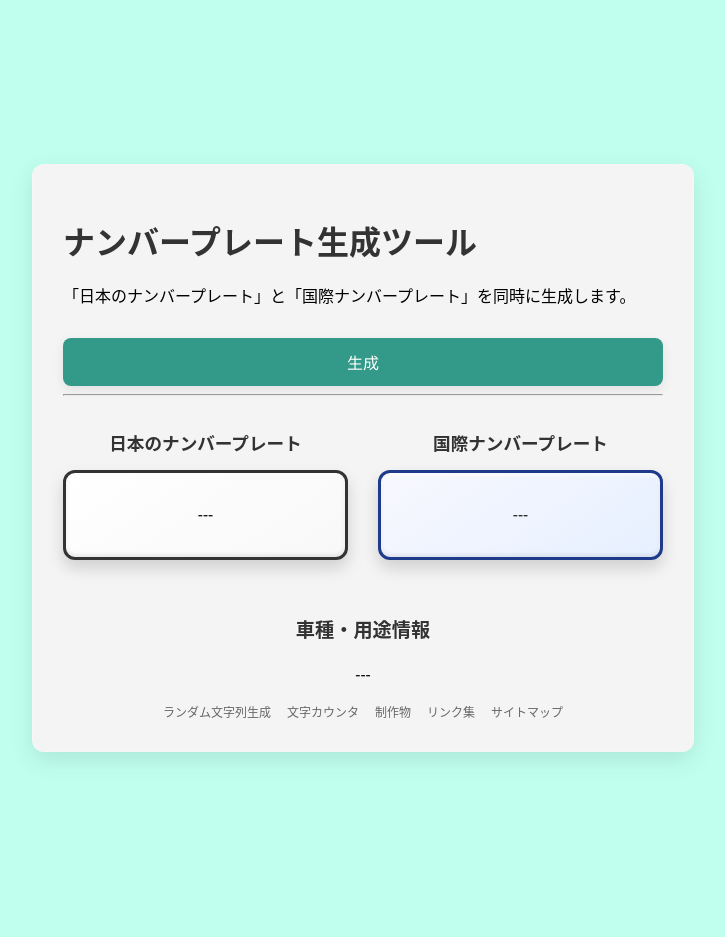
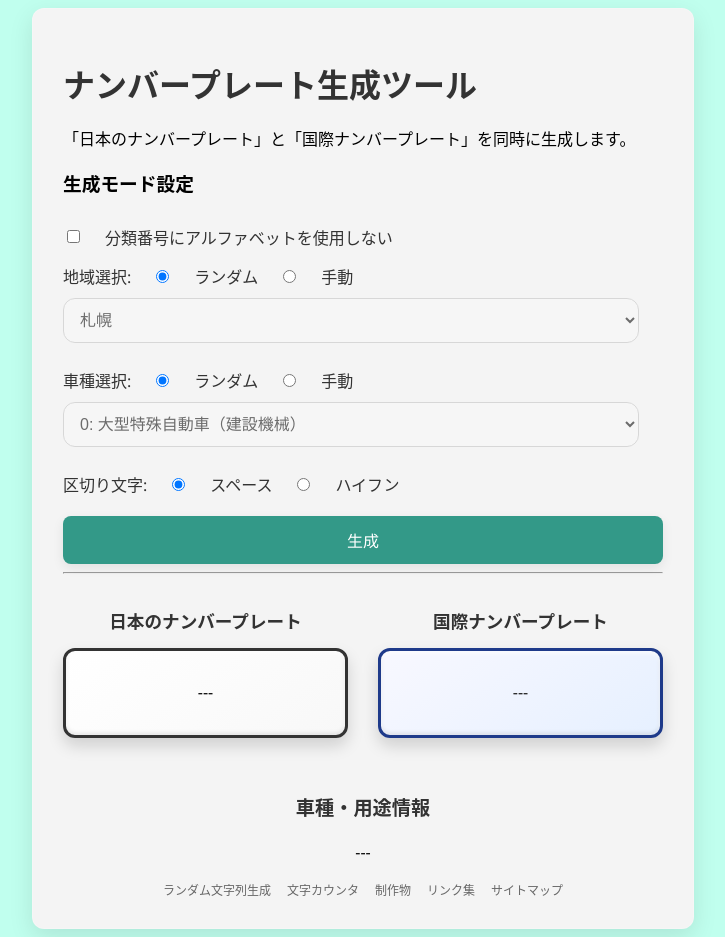
Before and after one commit to Usuiensan/usuiensan, a Jekyll site: the page built from plate-generator.html, in a window 1280 px wide. Shown: the whole page, without its empty margins (277-1002 px from the left). Built offline with Jekyll 4.4.1, drawn with Linux system fonts in a browser that asks for light colours; some web fonts are replaced; before the commit the page ends 916 px from its top, so only the background shows below that; some of the changed lines change nothing that is shown.

Commit message:
feat: ナンバープレート生成ツールに設定オプションを追加 - アルファベット使用の有無、地域選択、車種選択、区切り文字の設定を追加 - 設定をクッキーに保存・読み込みする機能を実装 - プレート生成時に設定を反映 - スタイルシートのフォント設定を更新

```diff
--- a/assets/js/plate-generator.js
+++ b/assets/js/plate-generator.js
@@ -5,6 +5,12 @@ document.addEventListener('DOMContentLoaded', () => {
     const intPlateDiv = document.getElementById('intPlate');
     const copyRomajiBtn = document.getElementById('copyRomajiBtn');
     const romajiPlateDiv = document.getElementById('romajiPlate');
+    const noAlphabetMode = document.getElementById('noAlphabetMode');
+    const areaModeRadios = document.querySelectorAll('input[name="areaMode"]');
+    const areaSelect = document.getElementById('areaSelect');
+    const vehicleModeRadios = document.querySelectorAll('input[name="vehicleMode"]');
+    const vehicleSelect = document.getElementById('vehicleSelect');
+    const separatorRadios = document.querySelectorAll('input[name="separator"]');
 
     let plateData = null;
     let romajiPlateCopy = '';
@@ -23,12 +29,41 @@ document.addEventListener('DOMContentLoaded', () => {
         'わ': 'WA', 'を': 'WO', 'ん': 'N'
     };
 
+    // クッキーから設定を読み込む関数
+    function loadSettingsFromCookie() {
+        const cookie = document.cookie.split(';').find(c => c.trim().startsWith('plateSettings='));
+        if (cookie) {
+            const settings = JSON.parse(cookie.split('=')[1]);
+            if (settings.noAlphabet) noAlphabetMode.checked = settings.noAlphabet;
+            if (settings.areaMode) document.querySelector(`input[name="areaMode"][value="${settings.areaMode}"]`).checked = true;
+            if (settings.vehicleMode) document.querySelector(`input[name="vehicleMode"][value="${settings.vehicleMode}"]`).checked = true;
+            if (settings.separator) document.querySelector(`input[name="separator"][value="${settings.separator}"]`).checked = true;
+            if (settings.selectedArea) areaSelect.value = settings.selectedArea;
+            if (settings.selectedVehicle) vehicleSelect.value = settings.selectedVehicle;
+        }
+    }
+
+    // 設定をクッキーに保存する関数
+    function saveSettingsToCookie() {
+        const settings = {
+            noAlphabet: noAlphabetMode.checked,
+            areaMode: document.querySelector('input[name="areaMode"]:checked').value,
+            vehicleMode: document.querySelector('input[name="vehicleMode"]:checked').value,
+            separator: document.querySelector('input[name="separator"]:checked').value,
+            selectedArea: areaSelect.value,
+            selectedVehicle: vehicleSelect.value
+        };
+        document.cookie = `plateSettings=${JSON.stringify(settings)}; max-age=31536000; path=/`;
+    }
+
     // JSONファイルを読み込む関数
     async function loadData() {
         try {
             const response = await fetch('assets/json/plate-data.json');
             plateData = await response.json();
             generateBtn.disabled = false;
+            setupDropdowns();
+            loadSettingsFromCookie();
         } catch (error) {
             console.error('Error loading plate-data.json:', error);
             jpPlateDiv.textContent = 'データファイルの読み込みに失敗しました。';
@@ -37,18 +72,67 @@ document.addEventListener('DOMContentLoaded', () => {
         }
     }
 
+    // ドロップダウンを設定する関数
+    function setupDropdowns() {
+        // 地域ドロップダウン
+        areaSelect.innerHTML = '';
+        Object.keys(plateData.areas).forEach(area => {
+            const option = document.createElement('option');
+            option.value = area;
+            option.textContent = area;
+            areaSelect.appendChild(option);
+        });
+
+        // 車種ドロップダウン
+        vehicleSelect.innerHTML = '';
+        Object.entries(plateData.classification.first_digit).forEach(([key, value]) => {
+            const option = document.createElement('option');
+            option.value = key;
+            option.textContent = `${key}: ${value}`;
+            vehicleSelect.appendChild(option);
+        });
+
+        // ラジオボタンのイベントリスナー
+        areaModeRadios.forEach(radio => {
+            radio.addEventListener('change', () => {
+                areaSelect.disabled = radio.value !== 'manual';
+                saveSettingsToCookie();
+            });
+        });
+        vehicleModeRadios.forEach(radio => {
+            radio.addEventListener('change', () => {
+                vehicleSelect.disabled = radio.value !== 'manual';
+                saveSettingsToCookie();
+            });
+        });
+        separatorRadios.forEach(radio => {
+            radio.addEventListener('change', saveSettingsToCookie);
+        });
+        noAlphabetMode.addEventListener('change', saveSettingsToCookie);
+        areaSelect.addEventListener('change', saveSettingsToCookie);
+        vehicleSelect.addEventListener('change', saveSettingsToCookie);
+    }
+
     // ナンバープレートを生成する関数
     function generatePlate() {
         if (!plateData) return;
 
-        // 地域名をランダムに選択
-        const areas = Object.keys(plateData.areas);
-        const randomAreaKey = areas[Math.floor(Math.random() * areas.length)];
-        const areaInfo = plateData.areas[randomAreaKey];
+        // 区切り文字を取得
+        const separator = document.querySelector('input[name="separator"]:checked').value === 'space' ? ' ' : '-';
+
+        // 地域を選択
+        let selectedAreaKey;
+        if (document.querySelector('input[name="areaMode"]:checked').value === 'manual') {
+            selectedAreaKey = areaSelect.value;
+        } else {
+            const areas = Object.keys(plateData.areas);
+            selectedAreaKey = areas[Math.floor(Math.random() * areas.length)];
+        }
+        const areaInfo = plateData.areas[selectedAreaKey];
         const intAreaCode = areaInfo.code;
 
         // 日本の地域名を整形（括弧部分を完全に削除）
-        const jpAreaName = randomAreaKey.replace(/（.*?）|\(.*?\)/g, '');
+        const jpAreaName = selectedAreaKey.replace(/（.*?）|\(.*?\)/g, '');
 
         // 都道府県と運輸支局名を取得
         const prefecture = areaInfo.prefecture;
@@ -56,20 +140,37 @@ document.addEventListener('DOMContentLoaded', () => {
         const codeExplanation = areaInfo.codeExplanation || '';
 
         // 分類番号を生成
-        const firstDigit = randomItem(Object.keys(plateData.classification.first_digit));
-        const secondDigit = randomItem(plateData.classification.second_digit);
-        const thirdDigit = randomItem(plateData.classification.third_digit);
+        let availableSecondDigits = plateData.classification.second_digit;
+        let availableThirdDigits = plateData.classification.third_digit;
+        if (noAlphabetMode.checked) {
+            availableSecondDigits = availableSecondDigits.filter(d => /^\d$/.test(d));
+            availableThirdDigits = availableThirdDigits.filter(d => /^\d$/.test(d));
+        }
+
+        let firstDigit;
+        if (document.querySelector('input[name="vehicleMode"]:checked').value === 'manual') {
+            firstDigit = vehicleSelect.value;
+        } else {
+            firstDigit = randomItem(Object.keys(plateData.classification.first_digit));
+        }
+
+        // 軽自動車の場合、secondDigit をフィルタ
+        const isKeiFirst = ['4', '5', '7', '8'].includes(firstDigit);
+        if (isKeiFirst) {
+            let keiSecondDigits = ['8', '9', 'A', 'C', 'F', 'H', 'K', 'L', 'M', 'P', 'X', 'Y'];
+            if (noAlphabetMode.checked) {
+                keiSecondDigits = keiSecondDigits.filter(d => /^\d$/.test(d));
+            }
+            availableSecondDigits = availableSecondDigits.filter(d => keiSecondDigits.includes(d));
+        }
+
+        const secondDigit = randomItem(availableSecondDigits);
+        const thirdDigit = randomItem(availableThirdDigits);
 
         const classificationNumber = `${firstDigit}${secondDigit}${thirdDigit}`;
         // console.log(`Generated classification number: ${classificationNumber}`);
         //分類番号に応じてプレートの種類を決定
-        const isKeiCar = (firstDigit, secondDigit) => {
-        // 軽自動車を示す第二桁のリスト
-        const keiSecondDigits = ['8', '9', 'A', 'C', 'F', 'H', 'K', 'L', 'M', 'P', 'X', 'Y'];
-        // firstDigit が 4, 5, 7, 8 のいずれかで、かつ secondDigit が軽自動車のリストに含まれているか
-        return (['4', '5', '7', '8'].includes(firstDigit) && keiSecondDigits.includes(secondDigit));
-        };
-        const isKei = isKeiCar(firstDigit, secondDigit);
+        const isKei = isKeiFirst && ['8', '9', 'A', 'C', 'F', 'H', 'K', 'L', 'M', 'P', 'X', 'Y'].includes(secondDigit);
         const hiraganaSet = isKei ? plateData.hiraganas.kei : plateData.hiraganas.normal;
         // 用途（自家用・事業用・レンタカー）をランダムに選択
         const hiraganaType = randomItem(Object.keys(hiraganaSet));
@@ -129,7 +230,7 @@ document.addEventListener('DOMContentLoaded', () => {
                 <span class="serial-number">${formattedNumber}</span>
             </div>
         `;
-        const jpPlateCopy = `${jpAreaName} ${classificationNumber} ${randomHiragana} ${formattedNumber}`;
+        const jpPlateCopy = `${jpAreaName}${separator}${classificationNumber}${separator}${randomHiragana}${separator}${formattedNumber}`;
         console.log(`${jpAreaName} ${classificationNumber} ${randomHiragana} ${formattedNumber}`);
         const jpPlateContent = jpPlateDiv.querySelector('.plate-content');
         jpPlateContent.innerHTML = jpPlateDisplay;
@@ -142,7 +243,7 @@ document.addEventListener('DOMContentLoaded', () => {
         const vehicleType = plateData.classification.first_digit[firstDigit];
         const hiraganaPurpose = hiraganaType;
         // 管轄情報を抽出（括弧内の情報）
-        const jurisdictionMatch = randomAreaKey.match(/[（\(]([^）\)]*)[）\)]/);
+        const jurisdictionMatch = selectedAreaKey.match(/[（\(]([^）\)]*)[）\)]/);
         const jurisdiction = jurisdictionMatch ? jurisdictionMatch[1] : '';
 
         vehicleTypeDiv.innerHTML = `
@@ -183,16 +284,16 @@ document.addEventListener('DOMContentLoaded', () => {
                 <span class="serial-number">${serialNumber}</span>
             </div>
         `;
-        const intPlateCopy = `${intAreaCode} ${classificationNumber} ${romajiLetter} ${serialNumber}`;
-        console.log(`${intAreaCode} ${classificationNumber} ${romajiLetter} ${serialNumber}`);
+        const intPlateCopy = `${intAreaCode}${separator}${classificationNumber}${separator}${romajiLetter}${separator}${serialNumber}`;
+        // console.log(`${intAreaCode} ${classificationNumber} ${romajiLetter} ${serialNumber}`);
         const intPlateContent = intPlateDiv.querySelector('.plate-content');
         intPlateContent.innerHTML = intPlateDisplay;
         intPlateDiv.onclick = () => copyToClipboard(intPlateCopy, intPlateDiv);
 
         // ローマ字エリアコードの国際ナンバープレート
         const romajiAreaCode = plateRomaji;
-        romajiPlateCopy = `${romajiAreaCode}-${classificationNumber}-${romajiLetter}-${serialNumber}`;
-        console.log(`${romajiAreaCode} ${classificationNumber} ${romajiLetter} ${serialNumber}`);
+        romajiPlateCopy = `${romajiAreaCode}${separator}${classificationNumber}${separator}${romajiLetter}${separator}${serialNumber}`;
+        // console.log(`${romajiAreaCode} ${classificationNumber} ${romajiLetter} ${serialNumber}`);
     }
 
     // リストからランダムな要素を取得するヘルパー関数
@@ -224,7 +325,10 @@ document.addEventListener('DOMContentLoaded', () => {
     };
 
     // ボタンのクリックイベントを設定
-    generateBtn.addEventListener('click', generatePlate);
+    generateBtn.addEventListener('click', () => {
+        generatePlate();
+        saveSettingsToCookie();
+    });
 
     // ローマ字コピーボタンのイベント
     copyRomajiBtn.addEventListener('click', () => {
--- a/plate-generator.html
+++ b/plate-generator.html
@@ -4,6 +4,34 @@ title: ナンバープレートの番号を生成
 ---
 <h1>ナンバープレート生成ツール</h1>
 <p>「日本のナンバープレート」と「国際ナンバープレート」を同時に生成します。</p>
+
+<div class="mode-selection">
+    <h3>生成モード設定</h3>
+    <div class="mode-option">
+        <label><input type="checkbox" id="noAlphabetMode"> 分類番号にアルファベットを使用しない</label>
+    </div>
+    <div class="mode-option">
+        <label>地域選択:</label>
+        <label><input type="radio" name="areaMode" value="random" checked> ランダム</label>
+        <label><input type="radio" name="areaMode" value="manual"> 手動</label>
+        <select id="areaSelect" disabled>
+            <!-- オプションはJSで動的に追加 -->
+        </select>
+    </div>
+    <div class="mode-option">
+        <label>車種選択:</label>
+        <label><input type="radio" name="vehicleMode" value="random" checked> ランダム</label>
+        <label><input type="radio" name="vehicleMode" value="manual"> 手動</label>
+        <select id="vehicleSelect" disabled>
+            <!-- オプションはJSで動的に追加 -->
+        </select>
+    </div>
+    <div class="mode-option">
+        <label>区切り文字:</label>
+        <label><input type="radio" name="separator" value="space" checked> スペース</label>
+        <label><input type="radio" name="separator" value="hyphen"> ハイフン</label>
+    </div>
+</div>
 
 <button id="generateBtn">生成</button>
 <hr>
--- a/style.css
+++ b/style.css
@@ -1,9 +1,9 @@
 body {
-    font-family: "M+ 1p", "Rounded M+ 1m", "Myrica M",
+    font-family: "Apple Color Emoji","Noto Color Emoji","M+ 1p", "Rounded M+ 1m", "Myrica M",
                  "Noto Sans", "Noto Sans CJK JP", "Noto Sans JP",
                  "Noto Sans Symbols", "Noto Sans Symbols 2",
-                 "Noto Sans Math", "Noto Color Emoji",
-                 "Apple Color Emoji", "Segoe UI Emoji", "Segoe UI Symbol",
+                 "Noto Sans Math",
+                 "Segoe UI Emoji", "Segoe UI Symbol",
                  "Hiragino Sans", "Yu Gothic UI", "Meiryo UI",
                  sans-serif;
     display: flex;
@@ -78,13 +78,13 @@ textarea {
     resize: vertical;
     min-height: 100px;
     /* レアな文字の表示を改善するためのフォント設定 */
-    font-family: "M+ 1p", "Rounded M+ 1m", "Myrica M",
+    font-family: "Apple Color Emoji","Noto Color Emoji","M+ 1p", "Rounded M+ 1m", "Myrica M",
                  "Noto Sans", "Noto Sans CJK JP", "Noto Sans JP",
                  "Noto Sans Symbols", "Noto Sans Symbols 2",
-                 "Noto Sans Math", "Noto Color Emoji",
-                 "Apple Color Emoji", "Segoe UI Emoji", "Segoe UI Symbol",
+                 "Noto Sans Math",
+                 "Segoe UI Emoji", "Segoe UI Symbol",
                  "Hiragino Sans", "Yu Gothic UI", "Meiryo UI",
-                 monospace, sans-serif;
+                 sans-serif;
     font-feature-settings: "liga" 1, "kern" 1;
     line-height: 1.5;
 }
@@ -376,13 +376,13 @@ td {
     word-break: break-word;
     white-space: pre-wrap;
     /* レアな文字やユニコード記号の表示を改善 */
-    font-family: "M+ 1p", "Rounded M+ 1m", "Myrica M",
+    font-family: "Apple Color Emoji","Noto Color Emoji","M+ 1p", "Rounded M+ 1m", "Myrica M",
                  "Noto Sans", "Noto Sans CJK JP", "Noto Sans JP",
                  "Noto Sans Symbols", "Noto Sans Symbols 2",
-                 "Noto Sans Math", "Noto Color Emoji",
-                 "Apple Color Emoji", "Segoe UI Emoji", "Segoe UI Symbol",
+                 "Noto Sans Math",
+                 "Segoe UI Emoji", "Segoe UI Symbol",
                  "Hiragino Sans", "Yu Gothic UI", "Meiryo UI",
-                 monospace, sans-serif;
+                 sans-serif;
     font-feature-settings: "liga" 1, "kern" 1;
     line-height: 1.6;
     font-variant-numeric: tabular-nums;
```
